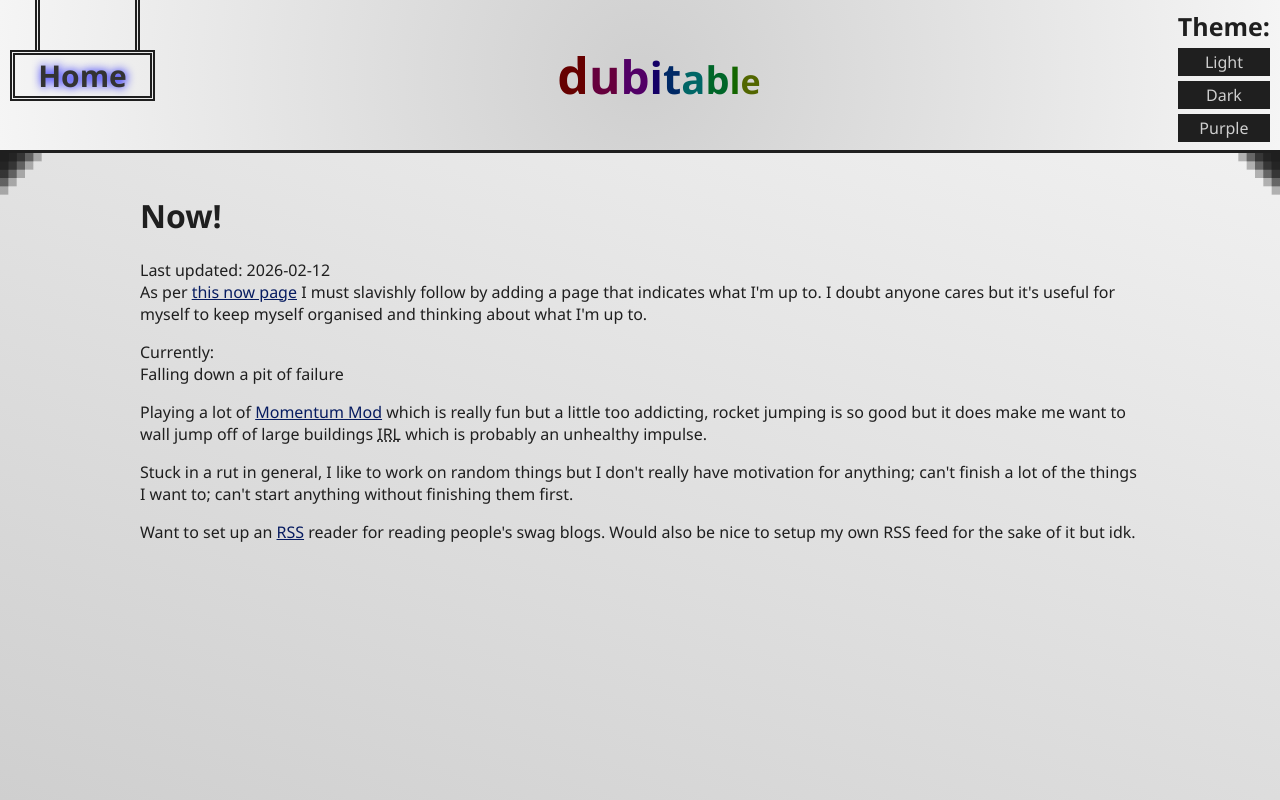
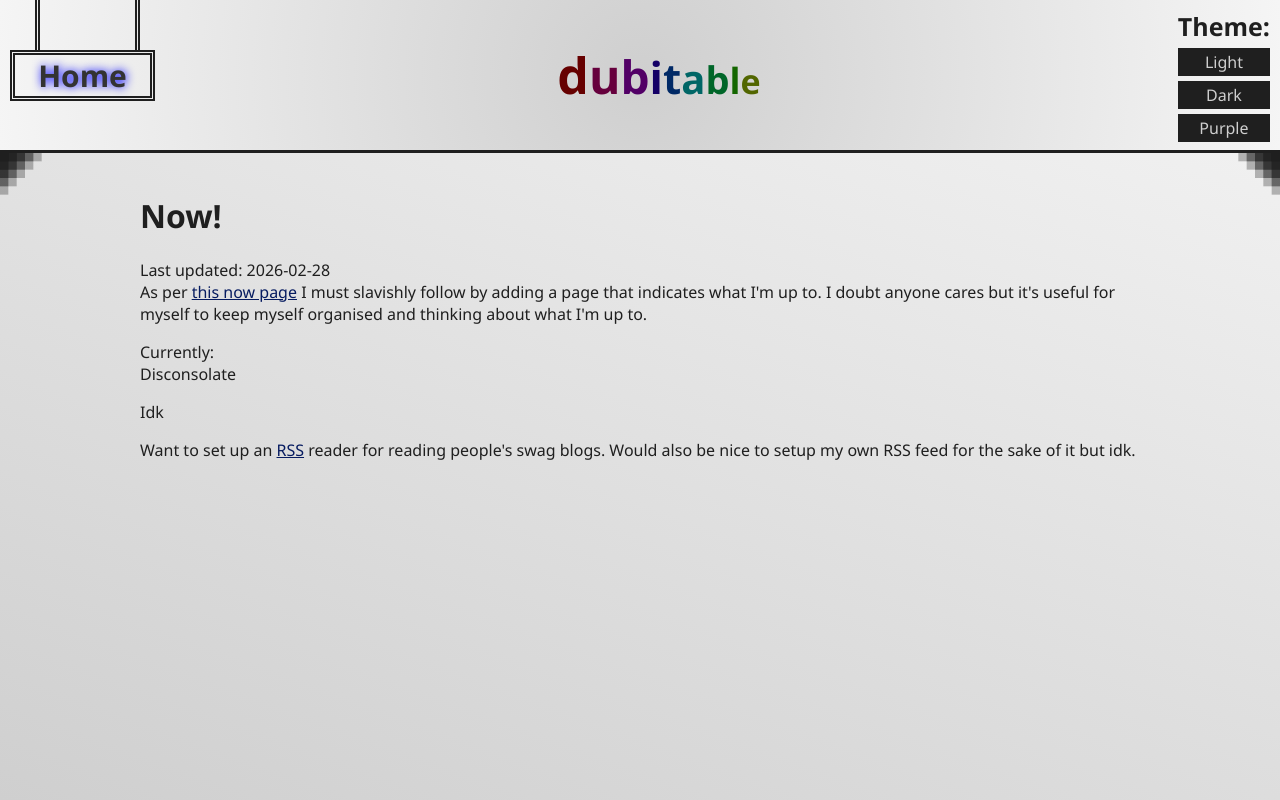
Before and after one commit to dubitabley/website, a SvelteKit app: page /now in a window 1280 px wide. Built offline with nearby package versions, Linux system fonts and the light colour scheme.

Commit message:
Update now page

```diff
--- a/src/routes/(app)/now/+page.svelte
+++ b/src/routes/(app)/now/+page.svelte
@@ -1,7 +1,7 @@
 <h1>Now!</h1>
 
 <p>
-    Last updated: 2026-02-12 <br />
+    Last updated: 2026-02-28 <br />
     As per
     <a href="https://nownownow.com/about"> this now page </a>
     I must slavishly follow by adding a page that indicates what I'm up to. I doubt
@@ -12,21 +12,10 @@
 <p>
     Currently: <br />
 
-    Falling down a pit of failure
+    Disconsolate
 </p>
 
-<p>
-    Playing a lot of <a href="https://momentum-mod.org/">Momentum Mod</a> which
-    is really fun but a little too addicting, rocket jumping is so good but it
-    does make me want to wall jump off of large buildings
-    <abbr title="In real life">IRL</abbr> which is probably an unhealthy impulse.
-</p>
-
-<p>
-    Stuck in a rut in general, I like to work on random things but I don't
-    really have motivation for anything; can't finish a lot of the things I want
-    to; can't start anything without finishing them first.
-</p>
+<p>Idk</p>
 
 <p>
     Want to set up an <a href="https://en.wikipedia.org/wiki/RSS">RSS</a> reader for
```
